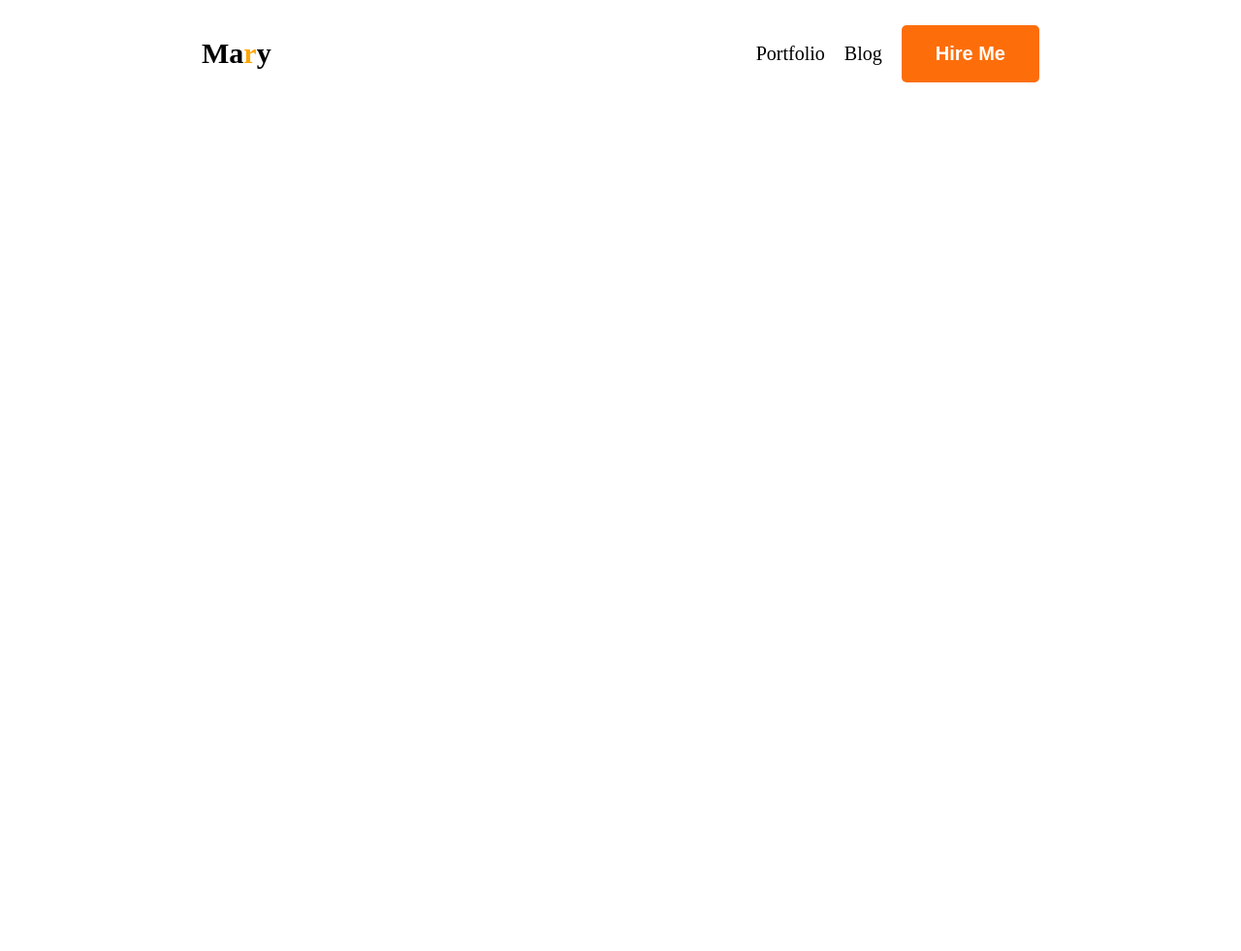
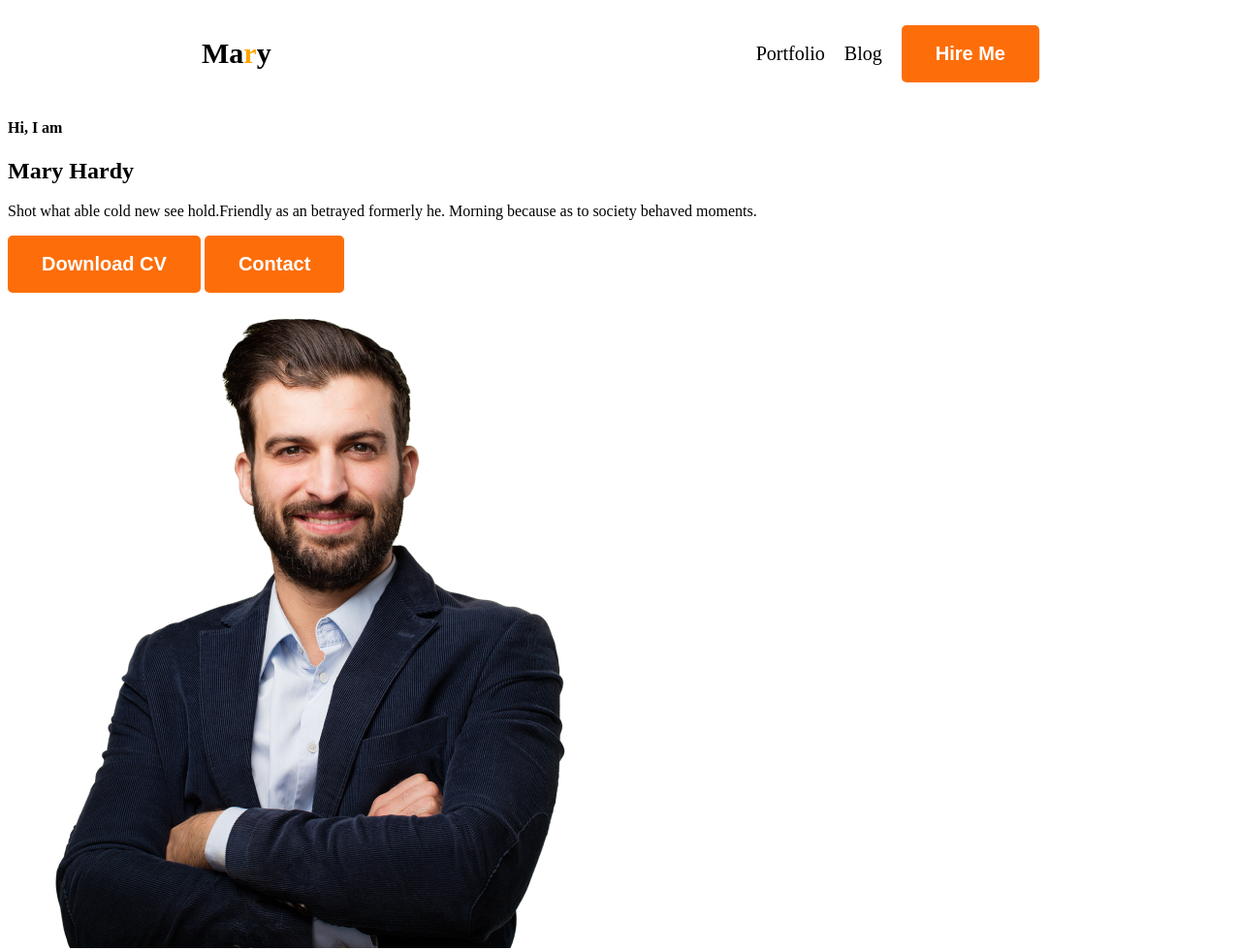
Before and after one commit to cosmokhairul/web-dev-portfolio, a plain HTML site: page index.html in a window 1280 px wide. Shown: the whole page at 97% size. Before the commit the page ends 800 px from the top, so only its background shows below. Drawn offline with Linux system fonts and the light colour scheme.

Commit message:
Styles added

```diff
--- a/index.html
+++ b/index.html
@@ -16,6 +16,20 @@
           <button class="btn-primary">Hire Me</button>
         </ul>
       </nav>
+
+      <div class="banner">
+        <div class="banner-content">
+          <h4>Hi, I am</h4>
+          <h2>Mary Hardy</h2>
+          <p class="banner-description">
+            Shot what able cold new see hold.Friendly as an betrayed formerly
+            he. Morning because as to society behaved moments.
+          </p>
+          <button class="btn-primary">Download CV</button>
+          <button class="btn-primary">Contact</button>
+        </div>
+        <img src="images/hardy.png" alt="" />
+      </div>
     </header>
 
     <main></main>
```
